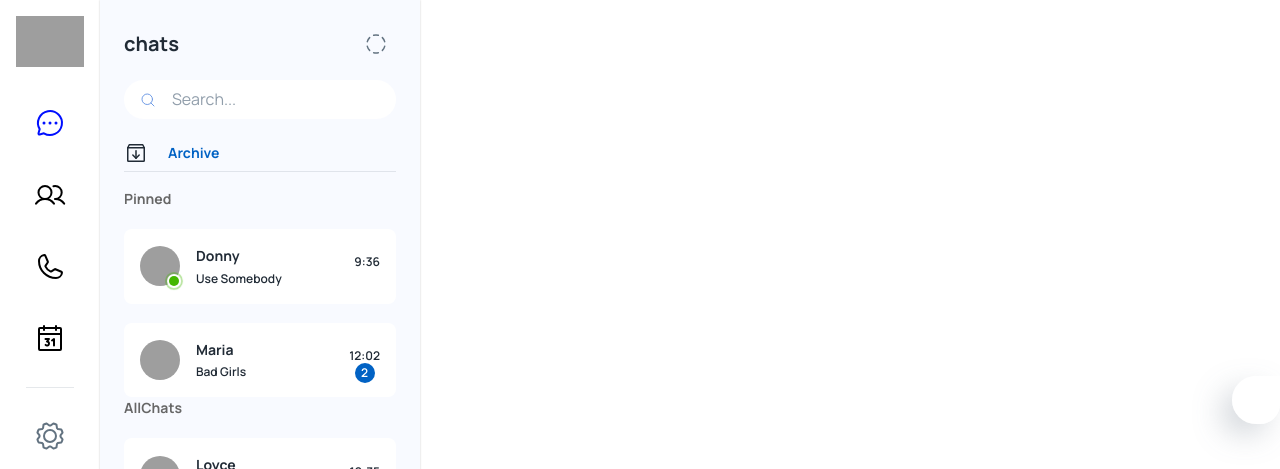
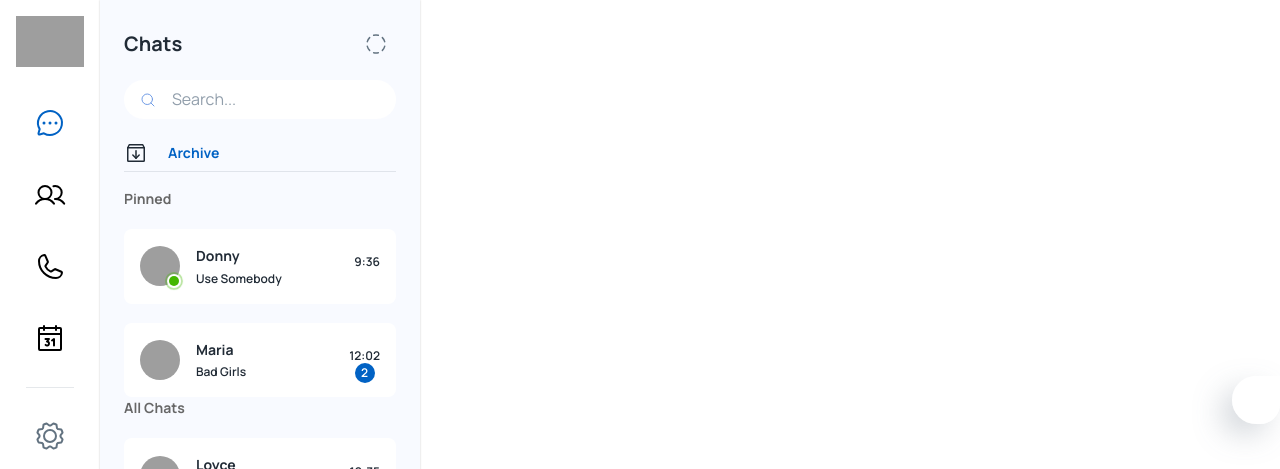
Before and after one commit to KonstantineVashalomidze/chat-app, a React (Create React App) app: page /app in a window 1280 px wide. Shown: the top 469 px of the page. Built offline with nearby package versions, Linux system fonts and the light colour scheme; grey boxes are pictures that could not be loaded; some icons are missing.

Commit message:
colors are changing on sidebar according to main palette color

```diff
--- a/src/components/settings/drawer/index.js
+++ b/src/components/settings/drawer/index.js
@@ -17,7 +17,6 @@ import cssStyles from "../../../utils/cssStyles";
 import { NAVBAR, defaultSettings } from "../../../config";
 //
 import Iconify from "../../Iconify";
-import Scrollbar from "../../Scrollbar";
 //
 import ToggleButton from "./ToggleButton";
 import SettingDirection from "./SettingDirection";
@@ -134,8 +133,7 @@ export default function SettingsDrawer() {
 
               <Divider sx={{ borderStyle: "dashed" }} />
 
-              <Scrollbar sx={{ flexGrow: 1 }}>
-                <Stack spacing={3} sx={{ p: 3 }}>
+              <Stack spacing={3} sx={{ p: 3, flexGrow: 1, overflow: "auto", height: "100%" }}>
                 <Stack spacing={1.5}>
                   <Typography variant="subtitle2">Direction</Typography>
                   <SettingDirection />
@@ -148,7 +146,7 @@ export default function SettingsDrawer() {
 
                 <SettingFullscreen />
               </Stack>
-              </Scrollbar>
+
             </RootStyle>
           </>
         )}
--- a/src/layouts/dashboard/index.js
+++ b/src/layouts/dashboard/index.js
@@ -76,10 +76,10 @@ const DashboardLayout = () => {
                         el.index === selected ?
                             (
                                 <IconButton key={el.index} sx={{ width: "max-content", color: theme.palette.mode === "light" ? "#000" : theme.palette.text.primary }}>
-                                    {el.index === 0 ? <ChatCircleDots size={32} color="#000fff" /> : null}
-                                    {el.index === 1 ? <Users size={32} color="#000fff" /> : null}
-                                    {el.index === 2 ? <Phone size={32} color="#000fff" /> : null}
-                                    {el.index === 3 ? <Calendar size={32} color="#000fff" /> : null}
+                                    {el.index === 0 ? <ChatCircleDots size={32} color={theme.palette.primary.main} /> : null}
+                                    {el.index === 1 ? <Users size={32} color={theme.palette.primary.main} /> : null}
+                                    {el.index === 2 ? <Phone size={32} color={theme.palette.primary.main} /> : null}
+                                    {el.index === 3 ? <Calendar size={32} color={theme.palette.primary.main} /> : null}
                                 </IconButton>
                             )
                             :
@@ -98,7 +98,7 @@ const DashboardLayout = () => {
                         ? (<IconButton
                                 sx={{width: "max-content", color: theme.palette.mode === "light" ? "#000" : theme.palette.text.primary}}
                             >
-                                <Gear size={32} color="#000fff" />
+                                <Gear size={32} color={theme.palette.primary.main} />
                             </IconButton>
                             ) :
                             (<IconButton
--- a/src/pages/dashboard/Chats.js
+++ b/src/pages/dashboard/Chats.js
@@ -102,7 +102,7 @@ const Chats = () => {
                 <Stack p={3} spacing={2} sx={{ height: "100vh" }}>
                     <Stack direction={"row"} alignItems={"center"} justifyContent={"space-between"}>
                         <Typography variant={"h5"}>
-                            chats
+                            Chats
                         </Typography>
                         <IconButton >
                             <CircleDashed />
@@ -135,7 +135,7 @@ const Chats = () => {
                             </Stack>
                             <Stack spacing={2.4}>
                                 <Typography variant={"subtitle2"} sx={{ color: "#676767" }}>
-                                    AllChats
+                                    All Chats
                                 </Typography>
                                 {ChatList.filter((el) => !el.pinned).map((el) => {
                                     return <ChatElement {...el} />;
```
Also changed, not shown: 1 other file (tests, documents, lock files or other folders). Lines whose indentation alone changed are shown as unchanged.
